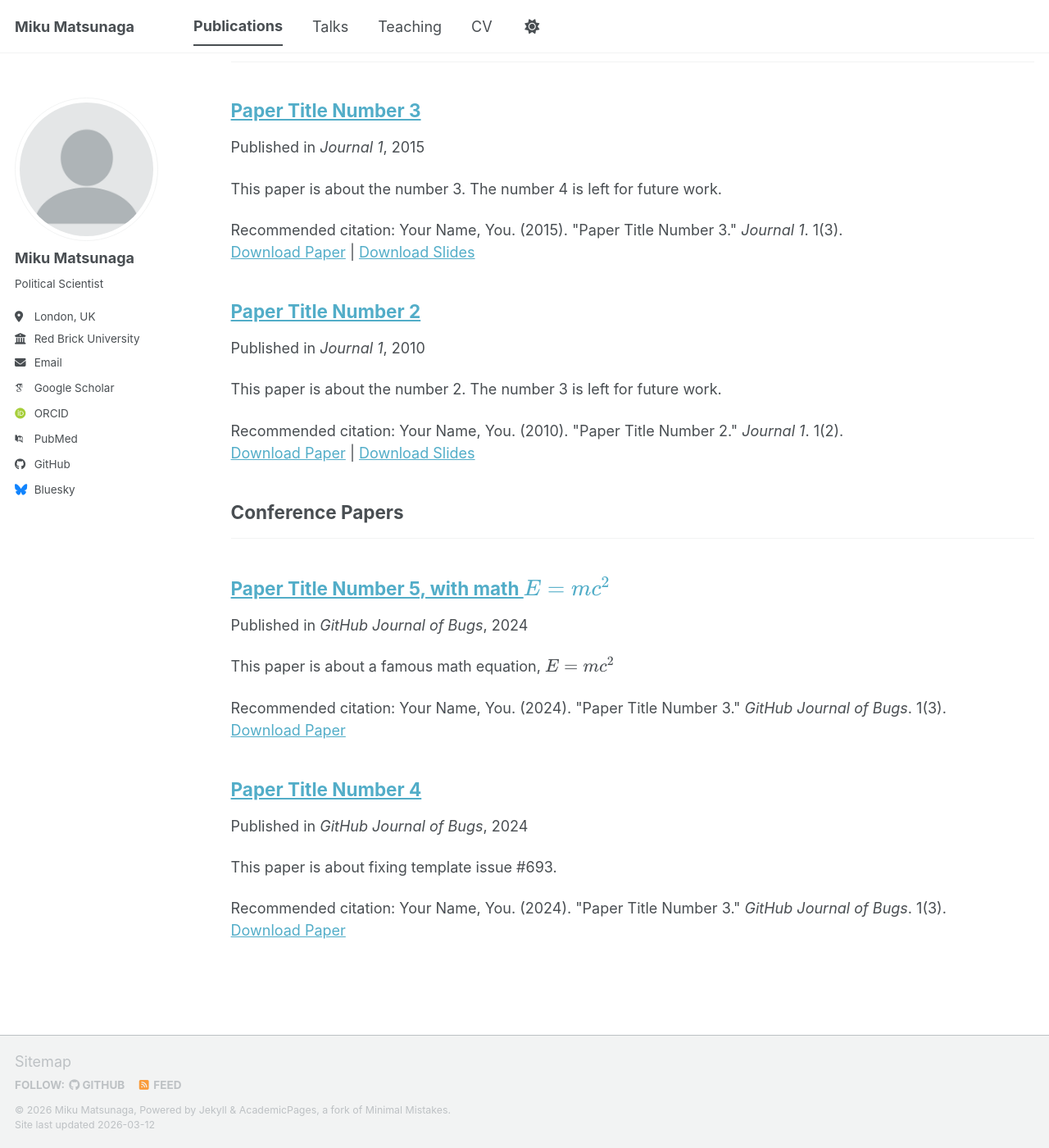
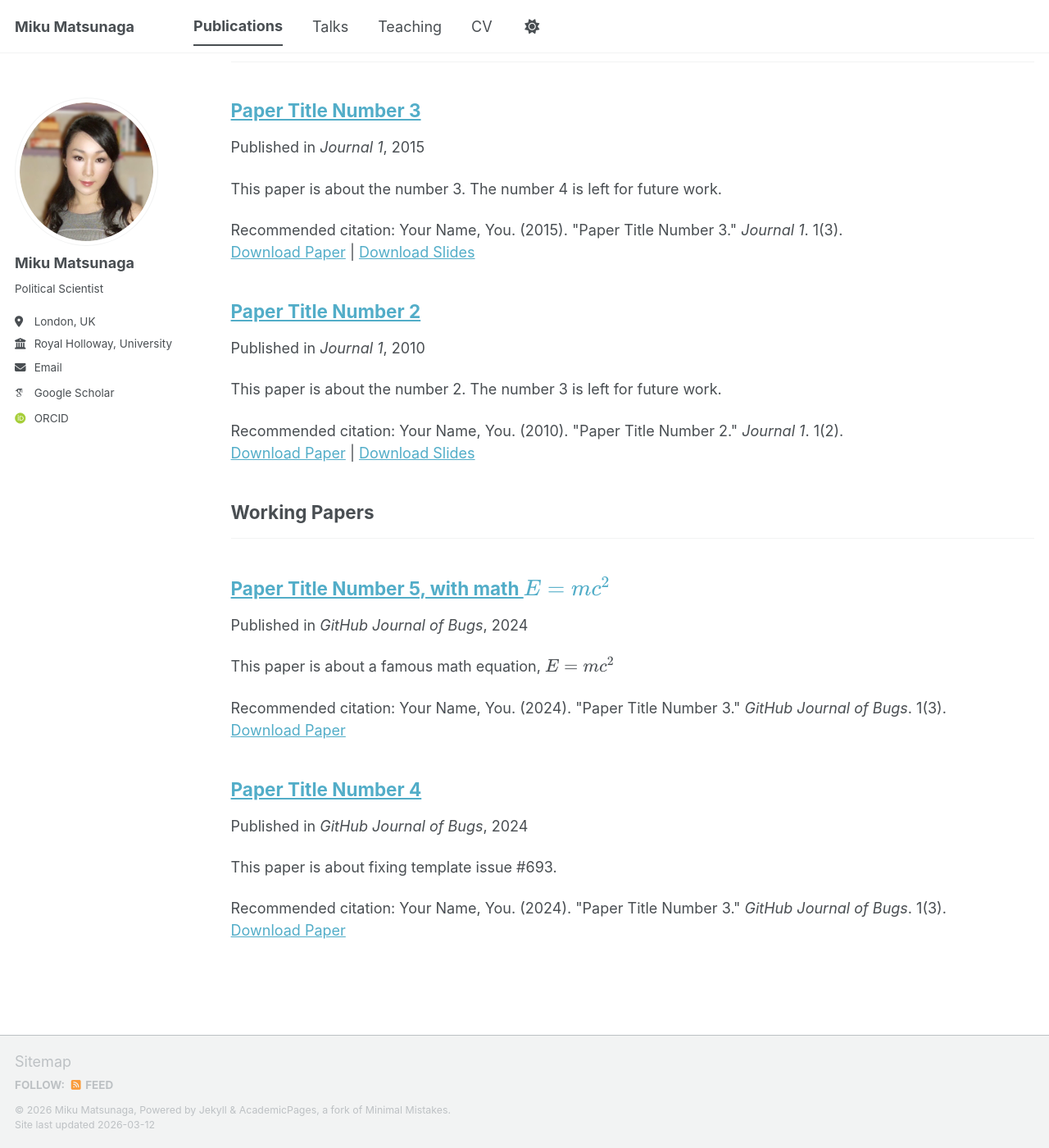
Before and after one commit to mikumatsunaga/mikumatsunaga.github.io, a Jekyll site: the page built from _pages/publications.html, in a window 1280 px wide and 1400 px high, scrolled down 185 px. Shown: the whole window at 82% size. Built offline with Jekyll 4.4.1, drawn with Linux system fonts in a browser that asks for light colours; some web fonts are replaced; a script bundle is joined from its source files by our own code; library files that are not in the unit come from our copies.

Commit message:
Update _config.yml

```diff
--- a/_config.yml
+++ b/_config.yml
@@ -23,25 +23,25 @@ repository               : "mikumatsunaga/mikumatsunaga.github.io"
 #               Additional customization can be done by editing /_includes/author-profile.html
 author:
   # Biographic information
-  avatar           : "profile.png"
+  avatar           : "IMG_2668.png"
   name             : "Miku Matsunaga"
   pronouns         : # example: "she/her"
   bio              : "Political Scientist"
   location         : "London, UK"
-  employer         : "Red Brick University"
+  employer         : "Royal Holloway, University of London"
   uri              : # URL
-  email            : "none@example.org"
+  email            : "miku.mtg@gmail.com"
 
   # Academic websites
   academia         : # URL
   arxiv            : # URL - Update with the correct link to your profile
-  googlescholar    : "https://scholar.google.com/citations?user=PS_CX0AAAAAJ"
+  googlescholar    : "https://scholar.google.com/citations?user=t9cFhwsAAAAJ&hl=en"
   inspire-hep      : # URL
   impactstory      : # URL
-  orcid            : "https://orcid.org/yourorcidurl"
+  orcid            : "https://orcid.org/0000-0001-8978-972X"
   semantic         : # URL
   ssrn             : # URL
-  pubmed           : "https://www.ncbi.nlm.nih.gov/pubmed/?term=john+snow"
+  pubmed           : #URL
   researchgate     : # URL
   scopus           : # URL
   zotero           : # URL
@@ -51,13 +51,13 @@ author:
   bitbucket        : # Username - Update with your username on the site
   codepen          : # Username
   dribbble         : # Username
-  github           : "academicpages"
+  github           : # Username
   kaggle           : # Username
   stackoverflow    : # User number or user number and name (i.e., use "1" or "1/jeff-atwood")
 
   # Social media
   artstation       : # Username
-  bluesky          : "bsky.app" # Replace this with you Bluesky username
+  bluesky          : # Replace this with you Bluesky username
   facebook         : # Username
   flickr           : # Username
   foursquare       : # Username
@@ -89,7 +89,7 @@ publication_category:
   manuscripts:
     title: 'Journal Articles'
   conferences:
-    title: 'Conference Papers'
+    title: 'Working Papers'
 
 # Site Settings
 teaser                   :  # filename of teaser fallback teaser image placed in /images/ for social media previews
```
